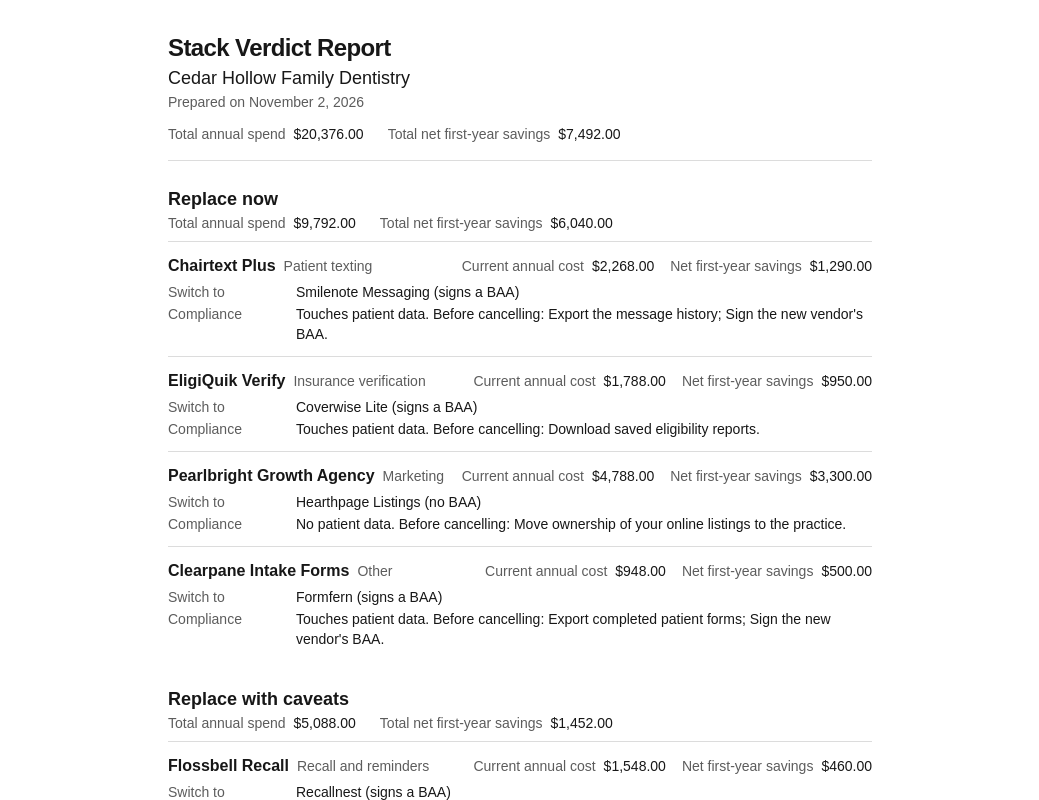
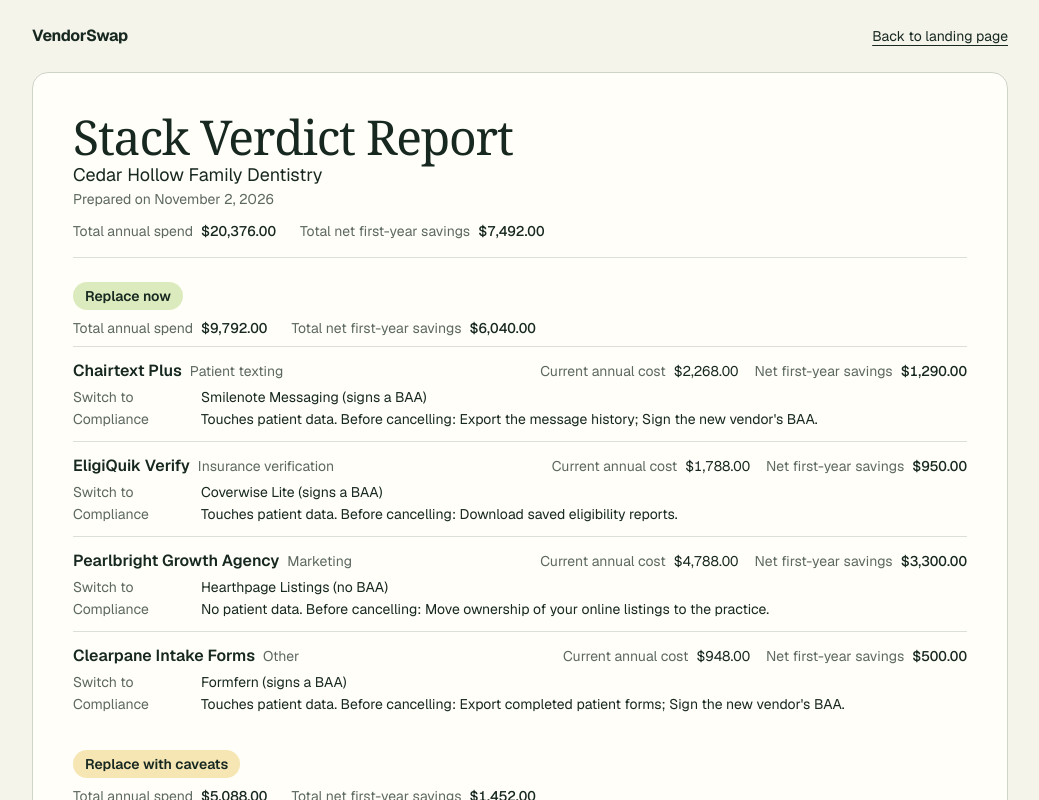
Before and after one commit to aniketmandloi/vendor-swap, a Next.js app: page /sample-report in a window 1280 px wide. Shown: the top 800 px of the page, without its empty margins (120-1159 px from the left). Built offline with nearby package versions, Linux system fonts and the light colour scheme.

Commit message:
feat(report): style the verdict report for web and print

```diff
--- a/src/app/globals.css
+++ b/src/app/globals.css
@@ -1,8 +1,12 @@
 @import "tailwindcss";
 
 :root {
-  --background: #ffffff;
-  --foreground: #171717;
+  --background: #f5f4eb;
+  --foreground: #172821;
+  --paper: #fffef8;
+  --forest: #17382c;
+  --lime: #dbef99;
+  --rule: #cdd5c7;
 }
 
 @theme inline {
@@ -12,17 +16,10 @@
   --font-mono: var(--font-geist-mono);
 }
 
-@media (prefers-color-scheme: dark) {
-  :root {
-    --background: #0a0a0a;
-    --foreground: #ededed;
-  }
-}
-
 body {
   background: var(--background);
   color: var(--foreground);
-  font-family: Arial, Helvetica, sans-serif;
+  font-family: var(--font-geist-sans), sans-serif;
 }
 
 @page {
--- a/src/app/sample-report/page.tsx
+++ b/src/app/sample-report/page.tsx
@@ -1,3 +1,4 @@
+import Link from "next/link";
 import type { Metadata } from "next";
 import { sampleReport } from "@/report/sample";
 import { VerdictReport } from "@/report/VerdictReport";
@@ -10,7 +11,15 @@ export const metadata: Metadata = {
 
 export default function SampleReportPage() {
   return (
-    <main>
+    <main className="mx-auto w-full max-w-5xl px-4 pb-12 sm:px-6 print:max-w-none print:p-0">
+      <nav aria-label="Report navigation" className="flex flex-wrap items-center justify-between gap-3 py-6 text-sm print:hidden">
+        <Link href="/" className="text-base font-bold tracking-tight underline-offset-4 hover:underline">
+          VendorSwap
+        </Link>
+        <Link href="/" className="underline underline-offset-4">
+          Back to landing page
+        </Link>
+      </nav>
       <VerdictReport report={sampleReport} />
     </main>
   );
--- a/src/report/VerdictReport.tsx
+++ b/src/report/VerdictReport.tsx
@@ -13,10 +13,10 @@ import {
   type Totals,
 } from "./savings";
 
-const BUCKETS: readonly { kind: VerdictKind; title: string }[] = [
-  { kind: "replace_now", title: "Replace now" },
-  { kind: "replace_with_caveats", title: "Replace with caveats" },
-  { kind: "keep", title: "Keep" },
+const BUCKETS: readonly { kind: VerdictKind; title: string; color: string }[] = [
+  { kind: "replace_now", title: "Replace now", color: "bg-[#dcebbd]" },
+  { kind: "replace_with_caveats", title: "Replace with caveats", color: "bg-[#f6e6b3]" },
+  { kind: "keep", title: "Keep", color: "bg-[#dde8e8]" },
 ];
 
 const FUNCTION_LABELS: Record<PracticeFunction, string> = {
@@ -111,16 +111,17 @@ function ComplianceNote({ line }: { line: VendorLine }) {
   );
 }
 
-function LineItem({ line }: { line: VendorLine }) {
+function LineItem({ line, embedded }: { line: VendorLine; embedded: boolean }) {
+  const VendorTitle = embedded ? "h5" : "h3";
   return (
     <li className="break-inside-avoid border-t border-foreground/15 py-3 print:py-1.5">
       <div className="flex flex-wrap items-baseline justify-between gap-x-4">
-        <h3 className="flex flex-wrap items-baseline gap-x-2 font-semibold">
+        <VendorTitle className="flex flex-wrap items-baseline gap-x-2 font-semibold">
           {line.vendor}
           <span className={`text-sm font-normal ${muted}`}>
             {FUNCTION_LABELS[line.function]}
           </span>
-        </h3>
+        </VendorTitle>
         <dl className="flex flex-wrap gap-x-4 text-sm">
           <div className="flex gap-2">
             <dt className={muted}>Current annual cost</dt>
@@ -144,14 +145,22 @@ function LineItem({ line }: { line: VendorLine }) {
   );
 }
 
-export function VerdictReport({ report }: { report: StackVerdictReport }) {
+export function VerdictReport({
+  report,
+  embedded = false,
+}: {
+  report: StackVerdictReport;
+  embedded?: boolean;
+}) {
+  const Title = embedded ? "h3" : "h1";
+  const BucketTitle = embedded ? "h4" : "h2";
   const totals = reportTotals(report);
   return (
-    <article className="mx-auto w-full max-w-3xl px-4 py-8 sm:px-8 print:max-w-none print:p-0">
+    <article className="mx-auto w-full max-w-5xl rounded-2xl border border-[var(--rule)] bg-[var(--paper)] px-5 py-7 sm:px-10 sm:py-10 print:max-w-none print:rounded-none print:border-0 print:bg-white print:p-0">
       <header className="border-b border-foreground/15 pb-4 print:pb-2">
-        <h1 className="text-2xl font-semibold tracking-tight">
+        <Title className="font-serif text-3xl tracking-tight sm:text-5xl print:text-2xl print:font-semibold">
           Stack Verdict Report
-        </h1>
+        </Title>
         <p className="text-lg">{report.practiceName}</p>
         <p className={`text-sm ${muted}`}>
           Prepared on{" "}
@@ -163,16 +172,16 @@ export function VerdictReport({ report }: { report: StackVerdictReport }) {
           <TotalsList totals={totals.overall} />
         </div>
       </header>
-      {BUCKETS.map(({ kind, title }) => {
+      {BUCKETS.map(({ kind, title, color }) => {
         const lines = report.lines.filter((line) => line.verdict.kind === kind);
         if (lines.length === 0) return null;
         return (
           <section key={kind} className="mt-6 print:mt-3">
-            <h2 className="text-lg font-semibold">{title}</h2>
+            <BucketTitle className={`mb-2 inline-block rounded-full px-3 py-1 text-sm font-semibold print:mb-0 print:bg-transparent print:p-0 print:text-lg ${color}`}>{title}</BucketTitle>
             <TotalsList totals={totals.byBucket[kind]} />
             <ul className="mt-2">
               {lines.map((line, index) => (
-                <LineItem key={index} line={line} />
+                <LineItem key={index} line={line} embedded={embedded} />
               ))}
             </ul>
           </section>
```
